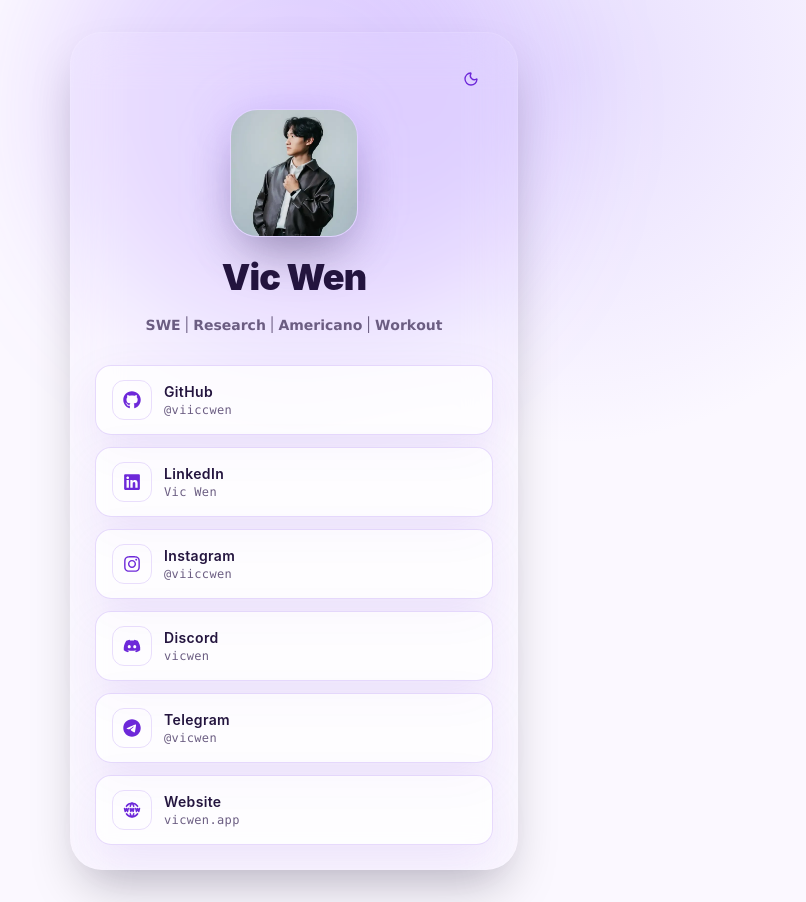
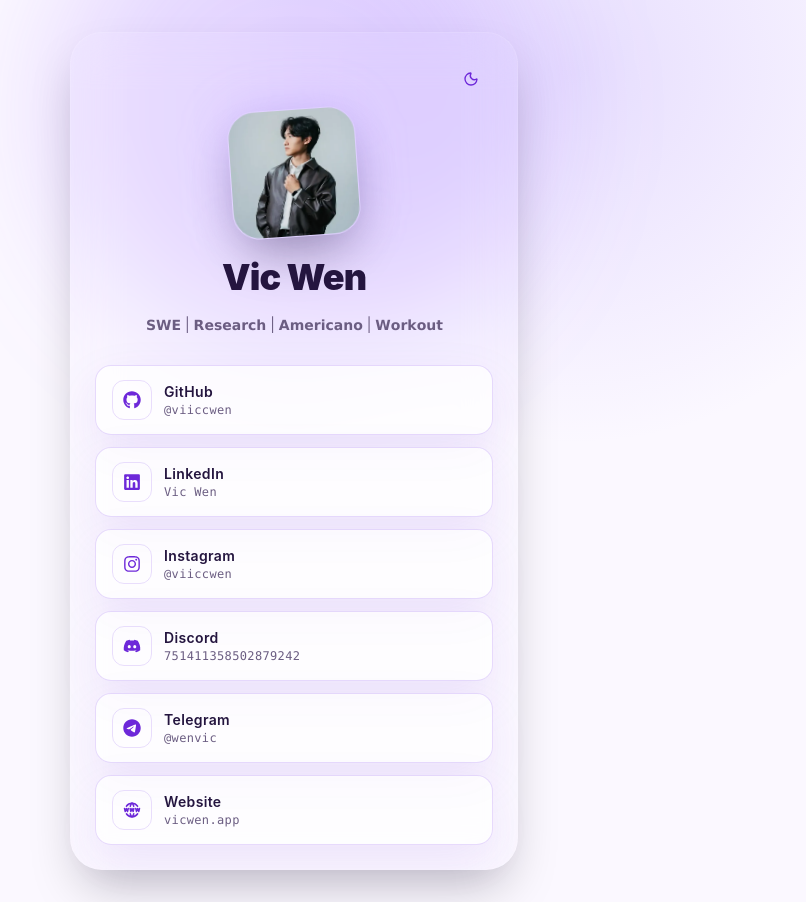
Before and after one commit to viiccwen/mylink, a React (Vite) app: page / in a window 1280 px wide. Shown: the whole page, without its empty margins (346-1152 px from the left). Built offline with nearby package versions, Linux system fonts and the light colour scheme.

Commit message:
Add mylink entrance animations

```diff
--- a/src/App.tsx
+++ b/src/App.tsx
@@ -1,5 +1,6 @@
 import { Moon, Sun } from 'lucide-react'
 import { useEffect, useState } from 'react'
+import type { CSSProperties } from 'react'
 import { FaDiscord, FaGithub, FaInstagram, FaLinkedin, FaTelegram } from 'react-icons/fa6'
 import type { IconType } from 'react-icons'
 import { TbWorldWww } from 'react-icons/tb'
@@ -36,14 +37,14 @@ const links: readonly LinkItem[] = [
   },
   {
     label: 'Discord',
-    handle: 'vicwen',
-    href: 'https://discord.com/users/vicwen',
+    handle: '751411358502879242',
+    href: 'https://discord.com/users/751411358502879242',
     icon: FaDiscord,
   },
   {
     label: 'Telegram',
-    handle: '@vicwen',
-    href: 'https://t.me/vicwen',
+    handle: '@wenvic',
+    href: 'https://t.me/wenvic',
     icon: FaTelegram,
   },
   {
@@ -78,9 +79,9 @@ function App() {
       <div className="pointer-events-none absolute inset-0 bg-[linear-gradient(rgba(255,255,255,0.035)_1px,transparent_1px),linear-gradient(90deg,rgba(255,255,255,0.035)_1px,transparent_1px)] bg-[size:44px_44px] opacity-25" />
       <div className="pointer-events-none absolute -top-32 left-1/2 size-[30rem] -translate-x-1/2 rounded-full bg-violet-500/20 blur-3xl" />
 
-      <section className="relative z-10 w-full max-w-md animate-in fade-in slide-in-from-bottom-4 duration-700">
-        <div className="rounded-[2rem] border border-white/10 bg-white/[0.05] p-5 shadow-2xl shadow-black/25 backdrop-blur-xl sm:p-6">
-          <div className="mb-2 flex justify-end">
+      <section className="relative z-10 w-full max-w-md">
+        <div className="profile-card rounded-[2rem] border border-white/10 bg-white/[0.05] p-5 shadow-2xl shadow-black/25 backdrop-blur-xl sm:p-6">
+          <div className="reveal-item mb-2 flex justify-end [--reveal-delay:80ms]">
             <Button
               aria-label={isDark ? 'Switch to light theme' : 'Switch to dark theme'}
               className="theme-toggle"
@@ -93,7 +94,7 @@ function App() {
             </Button>
           </div>
           <header className="flex flex-col items-center text-center">
-            <div className="relative mb-5">
+            <div className="avatar-float reveal-item relative mb-5 [--reveal-delay:180ms]">
               <div className="absolute inset-0 rounded-[1.7rem] bg-violet-400/30 blur-xl" />
               <img
                 alt="Portrait of Vic Wen"
@@ -103,8 +104,8 @@ function App() {
                 width="128"
               />
             </div>
-            <h1 className="text-3xl font-black tracking-tight text-zinc-50 sm:text-4xl">Vic Wen</h1>
-            <p className="muted-text mt-4 max-w-sm text-sm leading-6 text-zinc-300">
+            <h1 className="reveal-item text-3xl font-black tracking-tight text-zinc-50 [--reveal-delay:280ms] sm:text-4xl">Vic Wen</h1>
+            <p className="muted-text reveal-item mt-4 max-w-sm text-sm leading-6 text-zinc-300 [--reveal-delay:360ms]">
               𝗦𝗪𝗘 | 𝗥𝗲𝘀𝗲𝗮𝗿𝗰𝗵 | 𝗔𝗺𝗲𝗿𝗶𝗰𝗮𝗻𝗼 | 𝗪𝗼𝗿𝗸𝗼𝘂𝘁
             </p>
           </header>
@@ -116,9 +117,9 @@ function App() {
               return (
                 <Button
                   asChild
-                  className="link-card group h-auto w-full justify-start rounded-2xl px-4 py-3.5 text-left animate-in fade-in slide-in-from-bottom-2"
+                  className="link-card reveal-item group h-auto w-full justify-start rounded-2xl px-4 py-3.5 text-left"
                   key={link.label}
-                  style={{ animationDelay: `${120 + index * 45}ms` }}
+                  style={{ '--reveal-delay': `${460 + index * 70}ms` } as CSSProperties}
                 >
                   <a href={link.href} rel="noreferrer" target="_blank">
                     <span className="flex min-w-0 items-center gap-3">
--- a/src/index.css
+++ b/src/index.css
@@ -94,3 +94,70 @@ a {
 .theme-dark .muted-text {
   color: #ddd6f0 !important;
 }
+
+.profile-card {
+  animation: card-fade-up 760ms cubic-bezier(0.22, 1, 0.36, 1) both;
+}
+
+.reveal-item {
+  animation: soft-reveal 760ms cubic-bezier(0.22, 1, 0.36, 1) both;
+  animation-delay: var(--reveal-delay, 0ms);
+}
+
+.avatar-float {
+  animation:
+    soft-reveal 760ms cubic-bezier(0.22, 1, 0.36, 1) var(--reveal-delay, 0ms) both,
+    avatar-bob 4.6s ease-in-out calc(var(--reveal-delay, 0ms) + 760ms) infinite;
+  transform-origin: center center;
+  will-change: opacity, transform, filter;
+}
+
+@keyframes card-fade-up {
+  from {
+    opacity: 0;
+    transform: translate3d(0, 1.2rem, 0) scale(0.985);
+    filter: blur(12px);
+  }
+
+  to {
+    opacity: 1;
+    transform: translate3d(0, 0, 0) scale(1);
+    filter: blur(0);
+  }
+}
+
+@keyframes soft-reveal {
+  from {
+    opacity: 0;
+    transform: translate3d(0, 0.9rem, 0) scale(0.985);
+    filter: blur(10px);
+  }
+
+  to {
+    opacity: 1;
+    transform: translate3d(0, 0, 0) scale(1);
+    filter: blur(0);
+  }
+}
+
+@keyframes avatar-bob {
+  0%,
+  100% {
+    transform: translate3d(0, 0, 0) rotate(-4deg);
+  }
+
+  50% {
+    transform: translate3d(0, -0.55rem, 0) rotate(-1.5deg);
+  }
+}
+
+@media (prefers-reduced-motion: reduce) {
+  .profile-card,
+  .reveal-item,
+  .avatar-float {
+    animation: none !important;
+    opacity: 1 !important;
+    transform: none !important;
+    filter: none !important;
+  }
+}
```
